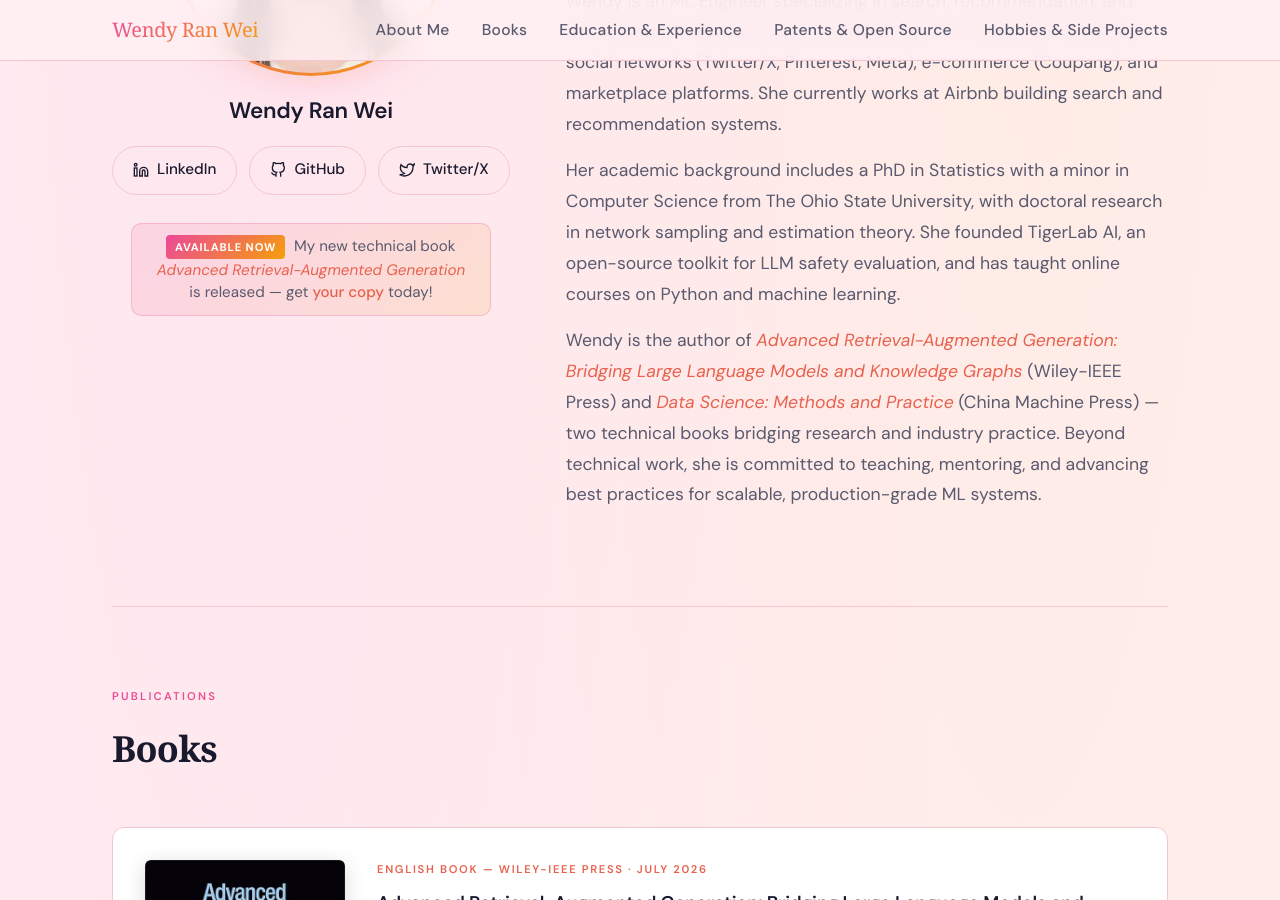
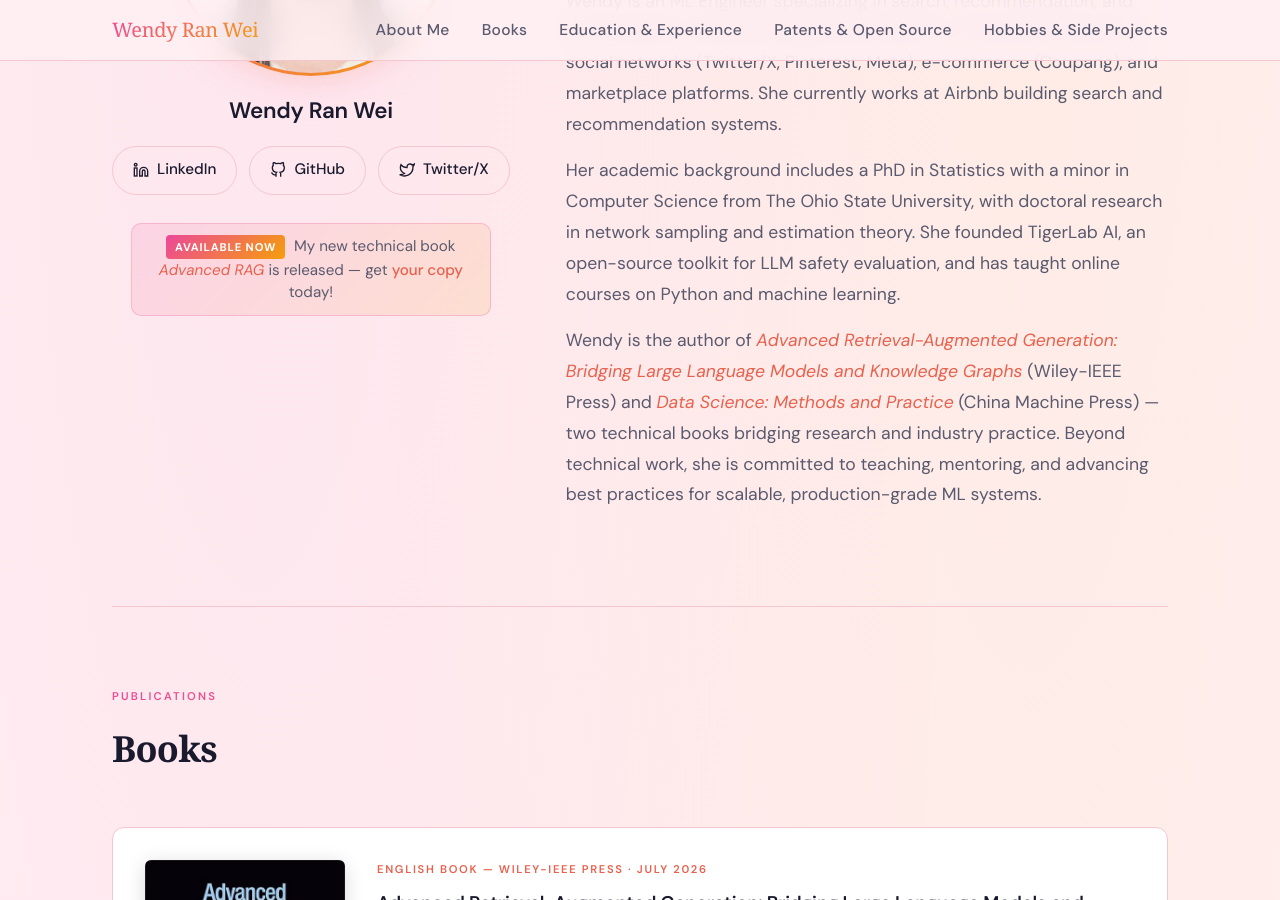
Before and after one commit to wendyran/wendyran.github.io, a Jekyll site: the page index.html, which Jekyll copies as it is, in a window 1280 px wide and 900 px high, scrolled down 344 px. Built offline with Jekyll 4.4.1, drawn with Linux system fonts in a browser that asks for light colours; some web fonts are replaced.

Commit message:
Update index.html

```diff
--- a/index.html
+++ b/index.html
@@ -1052,7 +1052,7 @@
             </a>
         </div>
         <div class="preorder-banner">
-            <span class="preorder-new">Available Now</span> My new technical book <a href="https://www.amazon.com/Advanced-Retrieval-Augmented-Generation-Bridging-Knowledge/dp/1394374682" target="_blank" rel="noopener"><em>Advanced Retrieval-Augmented Generation</em></a> is released — get <a href="https://www.amazon.com/Advanced-Retrieval-Augmented-Generation-Bridging-Knowledge/dp/1394374682" target="_blank" rel="noopener"> your copy</a> today!
+            <span class="preorder-new">Available Now</span> My new technical book <a href="https://www.amazon.com/Advanced-Retrieval-Augmented-Generation-Bridging-Knowledge/dp/1394374682" target="_blank" rel="noopener"><em>Advanced RAG</em></a> is released — get <a href="https://www.amazon.com/Advanced-Retrieval-Augmented-Generation-Bridging-Knowledge/dp/1394374682" target="_blank" rel="noopener"> your copy</a> today!
         </div>
     </div>
     <div class="hero-text">
```
